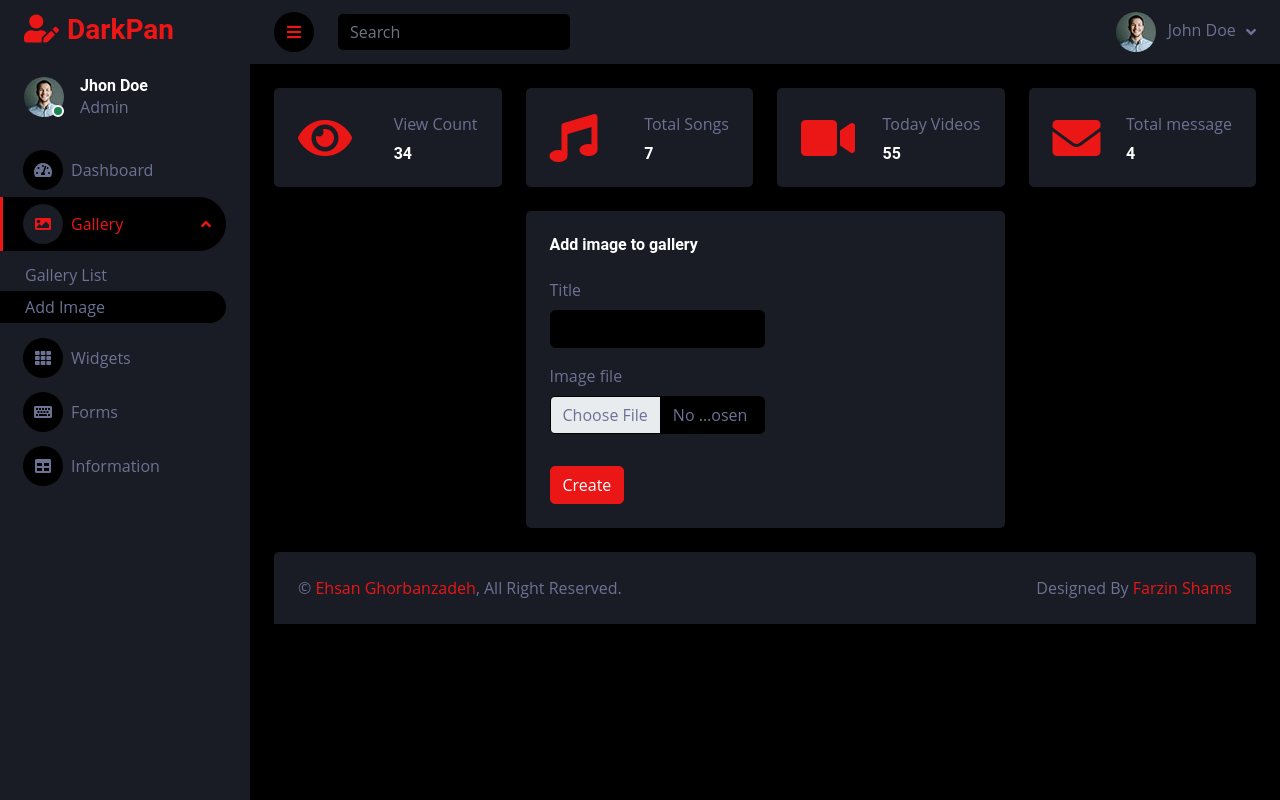
After one commit to farzinsh7/EG, a Django app: page /account/gallery/create/ in a window 1280 px wide. The commit adds this page. Run offline with Django 4.2, Linux system fonts and the light colour scheme; some libraries are stand-ins or nearby versions.

Commit message:
Galley create-delete-list

```diff
--- a/Landing_page/models.py
+++ b/Landing_page/models.py
@@ -60,6 +60,11 @@
         return self.title
 
 
+    def get_absolute_url(self):
+        return reverse('account:gallery')
+
+
+
 class VideoPlayer(models.Model):
     STATUS_CHOICES = (
         ('d', 'Draft'),
--- /dev/null
+++ b/account/templates/registration/gallery_create.html
@@ -0,0 +1,27 @@
+{% extends 'base/account/base.html' %}
+{% load widget_tweaks %}
+{% block content %}
+<div class="container-fluid pt-4 px-4">
+    <div class="row justify-content-center g-4">
+        <div class="col-sm-6">
+            <div class="bg-secondary rounded h-100 p-4">
+                <h6 class="mb-4">Add image to gallery</h6>
+                <form role="form" method="post" enctype="multipart/form-data">
+                    {% csrf_token %}
+                    <div class="mb-3 col-xl-6">
+                        <label  class="form-label">Title</label>
+                        {{ form.title|attr:"type:title"|add_class:"form-control" }}
+                    </div>
+                    <div class="mb-3 gap-5 col-12 d-inline-flex">
+                    <div class="col-xl-6">
+                        <label for="formFileMultiple" class="form-label">Image file</label>
+                        {{ form.data_file|add_class:"form-control bg-dark"|attr:"type:file" }}
+                    </div>
+                    </div>
+                    <button type="submit" class="btn mt-3 btn-primary">Create</button>
+                </form>
+            </div>
+        </div>
+    </div>
+</div>
+{% endblock content %}
--- a/account/templates/registration/information.html
+++ b/account/templates/registration/information.html
@@ -27,7 +27,7 @@
                         {{ form.footer_logo|add_class:"form-control bg-dark"|attr:"type:file" }}
                     </div>
                     </div>
-                    <button type="submit" class="btn btn-primary">Update</button>
+                    <button type="submit" class="btn btn-primary mt-3">Update</button>
                 </form>
             </div>
         </div>
--- a/account/urls.py
+++ b/account/urls.py
@@ -1,6 +1,6 @@
 from django.contrib.auth import views
 from django.urls import path
-from .views import account, Information
+from .views import account, Information, GalleryList, GalleryDelete, GalleryCreate
 
 app_name = "account"
 urlpatterns = [
@@ -17,4 +17,7 @@
 urlpatterns += [
     path("", account, name="dashboard"),
     path("info/<int:pk>", Information.as_view(), name="info"),
+    path("gallery/", GalleryList.as_view(), name="gallery"),
+    path("gallery/create/", GalleryCreate.as_view(), name="gallery_create"),
+    path("gallery/delete/<int:pk>", GalleryDelete.as_view(), name="gallery_delete"),
 ]
--- a/account/views.py
+++ b/account/views.py
@@ -1,7 +1,8 @@
 from django.shortcuts import render
 from django.contrib.auth.decorators import login_required
 from django.views.generic import ListView, CreateView, UpdateView, DeleteView
-from Landing_page.models import MainData
+from Landing_page.models import MainData, Gallery
+from django.urls import reverse_lazy
 
 
 @login_required
@@ -13,3 +14,23 @@
     template_name = 'registration/information.html'
     model = MainData
     fields = ['title', 'description', 'header_logo', 'footer_logo']
+
+
+class GalleryList(ListView):
+    model = Gallery
+    template_name = 'registration/gallery_list.html'
+    paginate_by = 10
+    queryset = Gallery.objects.all().order_by("-created")
+
+
+class GalleryCreate(CreateView):
+    model = Gallery
+    template_name = 'registration/gallery_create.html'
+    fields = ['title', 'data_file']
+
+
+class GalleryDelete(DeleteView):
+    model = Gallery
+    template_name = 'registration/gallery_form_delete.html'
+    success_url = reverse_lazy('account:gallery')
+    fields = ['title', 'data_file', 'created']
--- a/templates/base/account/base.html
+++ b/templates/base/account/base.html
@@ -3,16 +3,12 @@
 <html lang="en">
 <head>
     <meta charset="utf-8">
-    <title>DarkPan - Bootstrap 5 Admin Template</title>
+    <title>Dashboard</title>
     <meta content="width=device-width, initial-scale=1.0" name="viewport">
     <meta content="" name="keywords">
     <meta content="" name="description">
     <!-- Favicon -->
-    <link href="img/favicon.ico" rel="icon">
-    <!-- Google Web Fonts -->
-    <link rel="preconnect" href="https://fonts.googleapis.com">
-    <link rel="preconnect" href="https://fonts.gstatic.com" crossorigin>
-    <link href="https://fonts.googleapis.com/css2?family=Open+Sans:wght@400;600&family=Roboto:wght@500;700&display=swap" rel="stylesheet">
+    <link rel="icon"  href="{% static "images/icons/favicon.ico" %}">
     <!-- Icon Font Stylesheet -->
     <link href="https://cdnjs.cloudflare.com/ajax/libs/font-awesome/5.10.0/css/all.min.css" rel="stylesheet">
     <link href="https://cdn.jsdelivr.net/npm/bootstrap-icons@1.4.1/font/bootstrap-icons.css" rel="stylesheet">
--- a/templates/base/account/header.html
+++ b/templates/base/account/header.html
@@ -25,11 +25,10 @@
         <div class="navbar-nav w-100">
             <a href="{% url 'account:dashboard' %}" class="nav-item nav-link {% if request.resolver_match.url_name == 'dashboard' %}active{% endif %}"><i class="fa fa-tachometer-alt me-2"></i>Dashboard</a>
             <div class="nav-item dropdown">
-                <a href="#" class="nav-link dropdown-toggle" data-bs-toggle="dropdown"><i class="fa fa-laptop me-2"></i>Elements</a>
-                <div class="dropdown-menu bg-transparent border-0">
-                    <a href="button.html" class="dropdown-item">Buttons</a>
-                    <a href="typography.html" class="dropdown-item">Typography</a>
-                    <a href="element.html" class="dropdown-item">Other Elements</a>
+                <a href="#" class="nav-link dropdown-toggle {% if request.resolver_match.url_name == 'gallery' %}active show{% elif request.resolver_match.url_name == 'gallery_create' %}active show{% endif %}" data-bs-toggle="dropdown" aria-expanded="{% if request.resolver_match.url_name == 'gallery' %}true{% elif request.resolver_match.url_name == 'gallery_create' %}true{% else %}false{% endif %}"><i class="fa fa-image me-2"></i>Gallery</a>
+                <div class="dropdown-menu bg-transparent border-0 {% if request.resolver_match.url_name == 'gallery' %}show{% elif request.resolver_match.url_name == 'gallery_create' %}show{% endif %}">
+                    <a href="{% url 'account:gallery' %}" class="dropdown-item {% if request.resolver_match.url_name == 'gallery' %}active{% endif %}">Gallery List</a>
+                    <a href="{% url 'account:gallery_create' %}" class="dropdown-item {% if request.resolver_match.url_name == 'gallery_create' %}active{% endif %}">Add Image</a>
                 </div>
             </div>
             <a href="widget.html" class="nav-item nav-link"><i class="fa fa-th me-2"></i>Widgets</a>
```
Also changed, not shown: account/templates/registration/gallery_form_delete.html (added, +20 -0 lines), account/templates/registration/gallery_list.html (added, +45 -0 lines), 5 other files.
